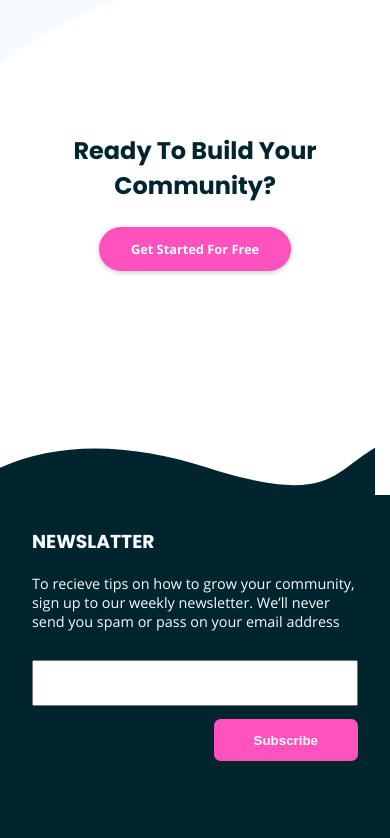
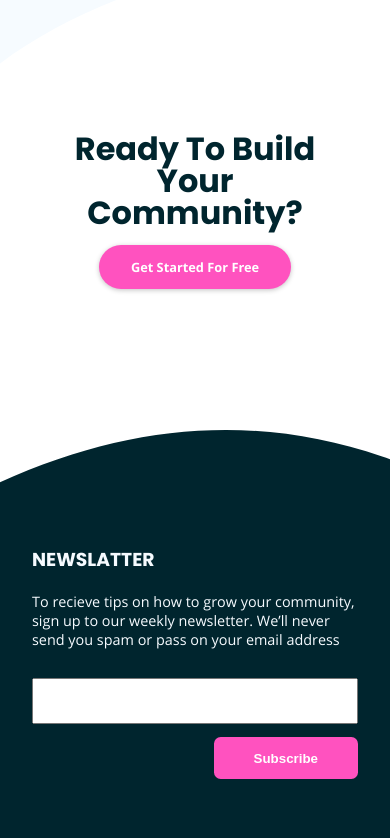
Before and after one commit to yuandahanif/Huddle-landing-page-with-curved-sections, a plain HTML site: page src/pages/index.html in a window 390 px wide. Shown: the part 3700-4538 px from the top of the page. Drawn offline with Linux system fonts and the light colour scheme.

Commit message:
media query for footer ✅

```diff
--- a/src/styles/index.scss
+++ b/src/styles/index.scss
@@ -612,6 +612,12 @@ main {
 		h2 {
 			margin-bottom: 1em;
 
+			@include media(">mobile") {
+				font-size: 2em;
+				line-height: 1;
+				margin-bottom: .5em;
+			}
+
 			@include media(">tablet") {
 				font-size: 2.5em;
 				line-height: 1;
@@ -641,6 +647,12 @@ footer.row {
 	color: white;
 	padding: 2em;
 
+	@include media(">490px") {
+		flex-direction: row;
+		padding: 5em 3em;
+		justify-content: space-between;
+	}
+
 	@include media(">tablet") {
 		flex-direction: row;
 		padding: 5em 7em;
@@ -652,6 +664,10 @@ footer.row {
 		a,
 		span {
 			color: #f6fbff;
+		}
+
+		@include media(">490px") {
+			width: 45%;
 		}
 
 		@include media(">tablet") {
@@ -812,6 +828,14 @@ footer.row {
 		background-repeat: no-repeat;
 		background-image: url(../assets/images/bg-footer-top-mobile.svg);
 
+		@include media(">phone") {
+			$height: 5.2em;
+			top: 0-$height;
+			height: $height;
+			background-image: url(../assets/images/bg-footer-top-desktop.svg);
+			background-size: cover;
+		}
+
 		@include media(">desktop") {
 			$height: 9.5em;
 			top: 0-$height;
```
Also changed, not shown: src/styles/index.css, 1 other file.
